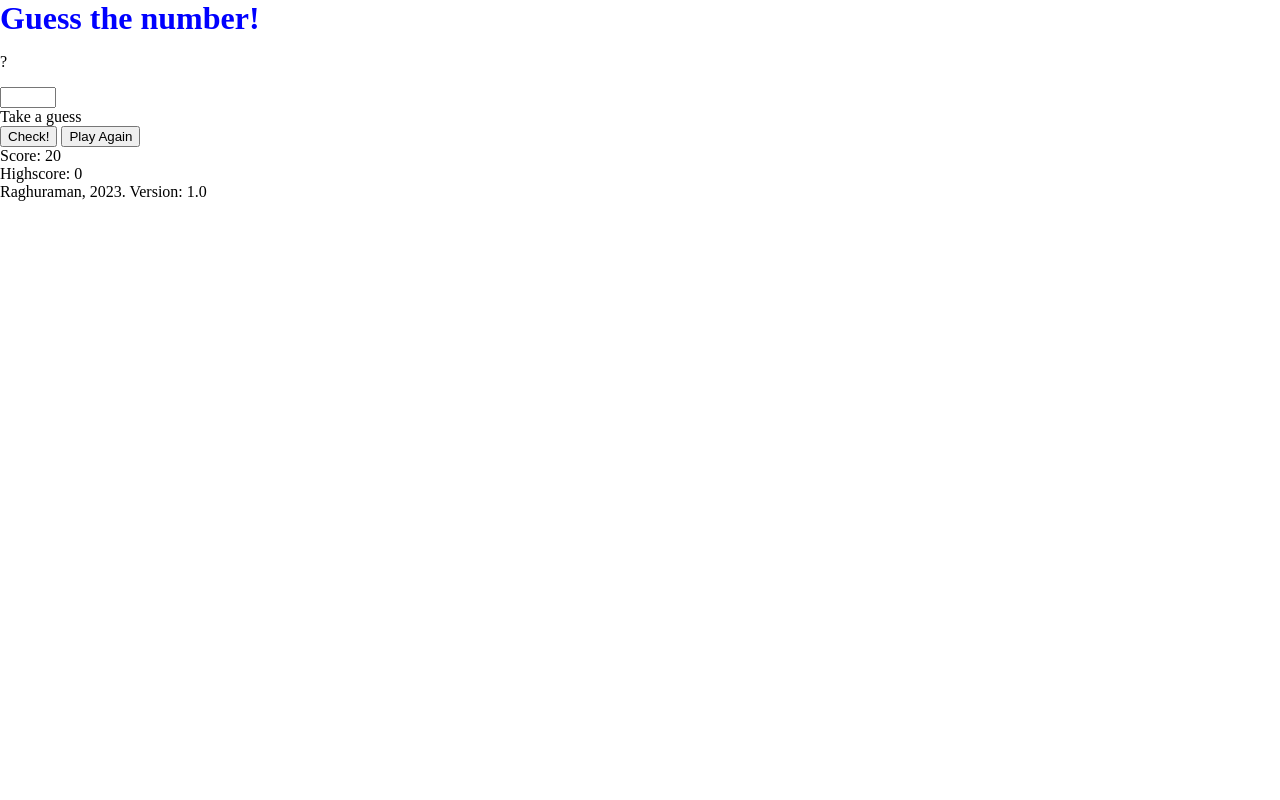
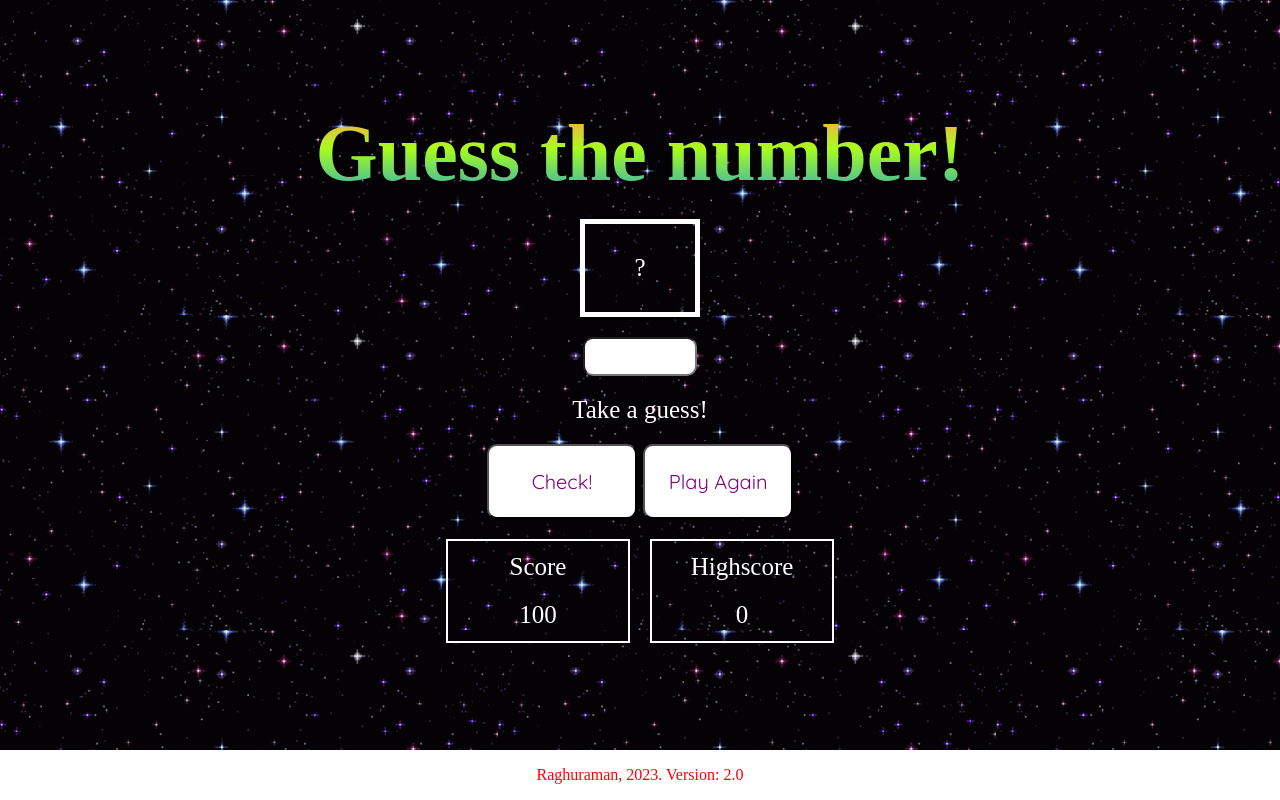
Before and after one commit to Prex-san/guess-the-number, a plain HTML site: page index.html in a window 1280 px wide. Both pictures are taken after a click on the button "Play Again". Drawn offline with Linux system fonts and the light colour scheme; a web font is replaced by a local one.

Commit message:
Add better GUI for the game
After an eternity, I'm finally back to development
It feels amazing to be back, honestly and I really
hope that it stays this way from now on. Man, this
is what I really like to do. Time to fill up the
git commit history, I guess.

```diff
--- a/index.html
+++ b/index.html
@@ -4,22 +4,40 @@
     <meta charset="UTF-8" />
     <meta name="viewport" content="width=device-width, initial-scale=1.0" />
     <title>Guess the Number</title>
+    <link rel="preconnect" href="https://fonts.googleapis.com" />
+    <link rel="preconnect" href="https://fonts.gstatic.com" crossorigin />
+    <link
+      href="https://fonts.googleapis.com/css2?family=Quicksand&family=Workbench&display=swap"
+      rel="stylesheet"
+    />
     <link rel="stylesheet" href="./style.css" />
     <script src="./script.js" defer></script>
   </head>
   <body>
+    <header></header>
+    <div class="s1">
       <h1 class="title">Guess the number!</h1>
       <div class="num-container">
         <p class="num">?</p>
       </div>
-    <input type="number" max="20" min="0" id="guess" />
+      <input type="number" max="20" min="1" id="guess" />
       <div class="prompt-message">Take a guess</div>
+      <div class="user-input">
         <input type="button" value="Check!" id="checkPress" />
         <input type="button" value="Play Again" id="repeatPress" />
+      </div>
       <section class="score">
-      <div class="score cur-score">Score: 0</div>
-      <div class="score high-score">Highscore: 0</div>
+        <div class="cur-score-container">
+          Score<span class="score cur-score">0</span>
+        </div>
+        <div class="high-score-container">
+          Highscore<span class="score high-score">0</span>
+        </div>
       </section>
-    <footer>Raghuraman, 2023. Version: 1.0</footer>
+    </div>
+    <audio autoplay loop>
+      <source src="./Ao no sumika.mp3" type="audio/mp3" />
+    </audio>
+    <footer>Raghuraman, 2023. Version: 2.0</footer>
   </body>
 </html>
--- a/script.js
+++ b/script.js
@@ -1,65 +1,73 @@
-const setMessage = (element, message) => {
-  document.querySelector(element).textContent = message;
-};
+let guessNumber = Math.trunc(Math.random() * 10) + 1;
+const userInput = document.querySelector("#guess");
+const checkPress = document.querySelector("#checkPress");
+const repeatPress = document.querySelector("#repeatPress");
+const highScoreContainer = document.querySelector(".score.high-score");
+const currentScoreContainer = document.querySelector(".score.cur-score");
+const displayNumber = document.querySelector(".num");
+const promptMessage = document.querySelector(".prompt-message");
+console.log(guessNumber);
 
-//State variables
-let num = Math.trunc(Math.random() * 20) + 1;
-let gameState = true;
-let score = 20;
-let highScore = 0;
-setMessage(".cur-score", "Score: " + score);
-
-//Take a guess
-document.querySelector("#checkPress").addEventListener("click", function () {
-  if (gameState) {
-    const guess = Number(document.querySelector("#guess").value);
-    if (score > 1) {
-      //Invalid guess
-      if (!guess) setMessage(".prompt-message", "Enter a valid number!");
-      //Correct guess: GAME WON
-      else if (guess === num) {
-        setMessage(".prompt-message", "You won the game!");
-        setMessage(".num", num);
-        gameState = false;
-        //Set highscore
-        if (score > highScore) highScore = score;
-        setMessage(".high-score", "High Score: " + highScore);
-        //Incorrect guess: SCORE DEDUCTION
-      } else if (guess !== num) {
-        setMessage(".prompt-message", guess > num ? "Go lower!" : "Go Higher!");
-        setMessage(".cur-score", "Score: " + --score);
+let audio = document.querySelector("audio");
+audio.volume = 0.5;
+currentScoreContainer.textContent = 100;
+let attempts = 0;
+let matchState = true;
+checkPress.addEventListener("click", function () {
+  let guess = Number(userInput.value);
+  if (guess) {
+    if (guess > 10) promptMessage.textContent = "The max guess is 10, for now";
+    else {
+      attempts++;
+      if (matchState) {
+        if (guess === guessNumber) {
+          promptMessage.textContent = `Congratulations you guessed it in ${attempts} attempts`;
+          matchState = false;
+          let score = Number(currentScoreContainer.textContent);
+          if (score > Number(highScoreContainer.textContent)) {
+            highScoreContainer.textContent = score;
+          }
+          displayNumber.textContent = guessNumber;
+        } else {
+          scoreCalculator(guess);
+        }
+      } else {
+        promptMessage.textContent = "Press click play again to try again";
       }
-
-      //GAME LOST
-    } else {
-      gameState = false;
-      setMessage(
-        ".prompt-message",
-        "You lost the game! The answer was: " + num
-      );
-      setMessage(".cur-score", "Score: 0");
-      score = 0;
     }
-
-    //Retry despite loss
-  } else {
-    setMessage(".prompt-message", "Press play again to try again");
-    document.querySelector("#checkPress").disabled = true;
-    document.querySelector("#guess").disabled = true;
   }
 });
 
-//Play again
-document.querySelector("#repeatPress").addEventListener("click", function () {
-  num = Math.trunc(Math.random() * 20) + 1;
-  score = 20;
-  gameState = true;
-  setMessage(".cur-score", "Score: " + score);
-  setMessage(".num", "?");
-  setMessage(".prompt-message", "Take a guess");
-  if (document.querySelector("#guess").disabled)
-    document.querySelector("#guess").disabled = false;
-  if (document.querySelector("#checkPress").disabled)
-    document.querySelector("#checkPress").disabled = false;
-  document.querySelector("#guess").value = " ";
+function scoreCalculator(guess) {
+  let score = Number(currentScoreContainer.textContent);
+  if (score > 5) {
+    let scoreReduction =
+      3 * Math.ceil((Math.abs(guessNumber - guess) / 100) * score);
+    score -= scoreReduction;
+    console.log(scoreReduction);
+    currentScoreContainer.textContent = score;
+    let highOrlow = guess > guessNumber ? "lower" : "higher";
+    Math.abs(guessNumber - guess) > 3
+      ? (promptMessage.textContent = `Bad guess, go ${highOrlow}`)
+      : (promptMessage.textContent = `Good guess, go ${highOrlow}`);
+  } else {
+    currentScoreContainer.textContent = 0;
+    matchState = false;
+    promptMessage.textContent = "Game over, good try~";
+  }
+}
+
+repeatPress.addEventListener("click", function () {
+  promptMessage.textContent = "Take a guess!";
+  guessNumber = Math.trunc(Math.random() * 10) + 1;
+  currentScoreContainer.textContent = 100;
+  displayNumber.textContent = "?";
+  matchState = true;
+  attempts = 0;
 });
+
+/*Score formula:
+  Max guess: 10
+  Max point reduction = 10%
+  Score reduction on wrong guess = (Actual number - Guess)/100 * currentScore;
+*/
--- a/style.css
+++ b/style.css
@@ -1,9 +1,107 @@
 body {
+  background-image: url("./space-bg.gif");
+  font-family: "Workbench";
+  color: white;
+  display: flex;
+  flex-direction: column;
+  align-items: center;
+  justify-content: space-between;
+  gap: 30px;
+}
+html,
+body {
+  height: 100%;
+  width: 100%;
+  padding: 0px;
   margin: 0px;
-  padding: 0px;
 }
 .title {
   color: blue;
   margin: 0px;
   padding: 0px;
 }
+#guess {
+  width: 100px;
+  border-radius: 10px;
+  height: 25px;
+  font-size: 20px;
+  padding: 5px;
+  text-align: center;
+}
+input::-webkit-outer-spin-button,
+input::-webkit-inner-spin-button {
+  -webkit-appearance: none;
+  margin: 0;
+}
+.num-container {
+  border: 5px solid white;
+  width: 100px;
+  padding: 5px;
+  display: flex;
+  justify-content: center;
+  align-items: center;
+}
+
+footer {
+  display: flex;
+  align-items: center;
+  justify-content: center;
+  height: 30px;
+  background-color: white;
+  color: red;
+  padding-top: 10px;
+  padding-bottom: 10px;
+  width: 100%;
+}
+.s1 {
+  display: flex;
+  flex-direction: column;
+  justify-content: center;
+  align-items: center;
+  gap: 20px;
+  font-size: 25px;
+}
+#checkPress,
+#repeatPress {
+  background-color: white;
+  color: purple;
+  border-radius: 10px;
+  width: 150px;
+  height: 75px;
+}
+#checkPress:hover,
+#repeatPress:hover {
+  background-color: aquamarine;
+  cursor: pointer;
+}
+.score {
+  display: flex;
+  gap: 20px;
+}
+.cur-score-container,
+.high-score-container {
+  display: flex;
+  flex-direction: column;
+  justify-content: center;
+  align-items: center;
+  gap: 20px;
+  border: white solid 2px;
+  padding: 10px;
+  width: 160px;
+  height: 80px;
+}
+.title {
+  font-size: 80px;
+  background: linear-gradient(
+    0deg,
+    rgba(58, 180, 173, 1) 9%,
+    rgba(167, 253, 29, 1) 55%,
+    rgba(252, 173, 69, 1) 90%
+  );
+  background-clip: text;
+  color: transparent;
+}
+input {
+  font-family: "Quicksand";
+  font-size: 20px;
+}
```
Also changed, not shown: 1 other file. Lines whose indentation alone changed are shown as unchanged.
